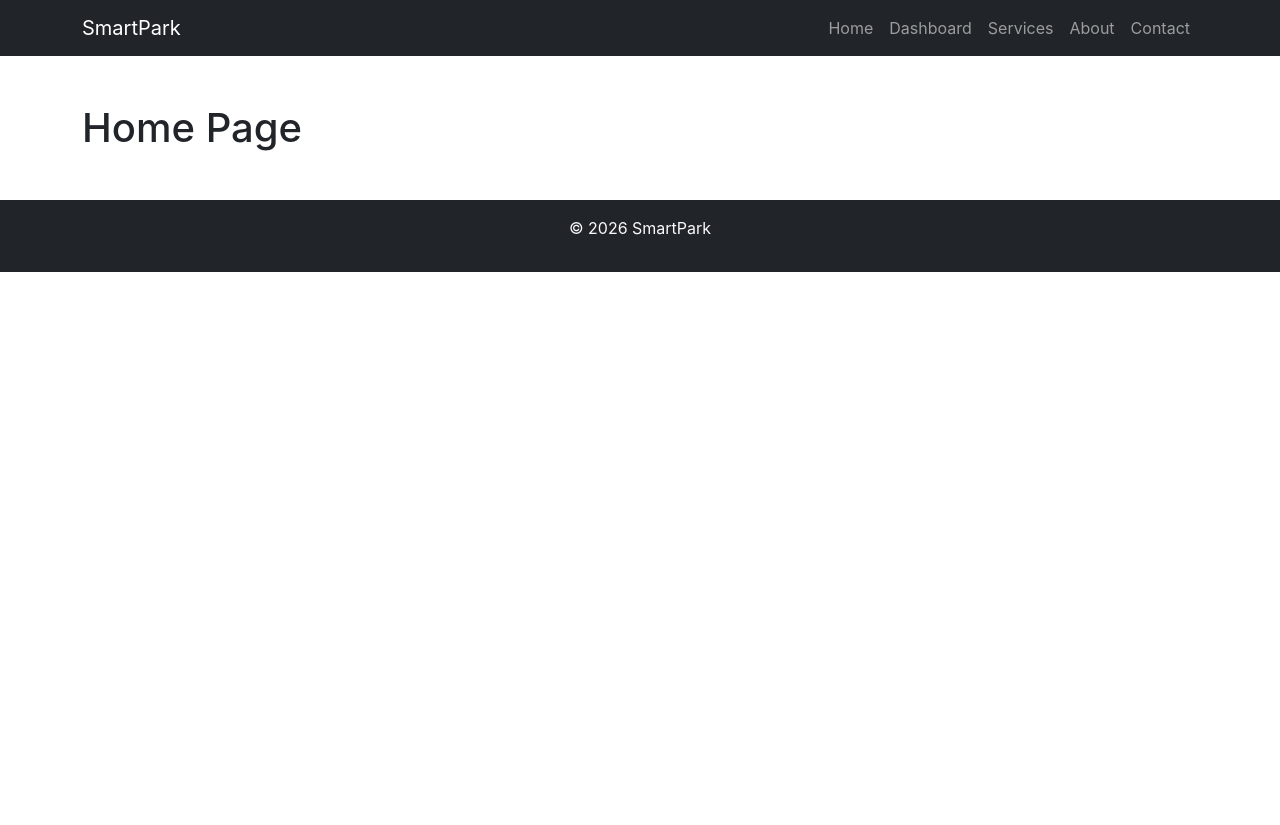
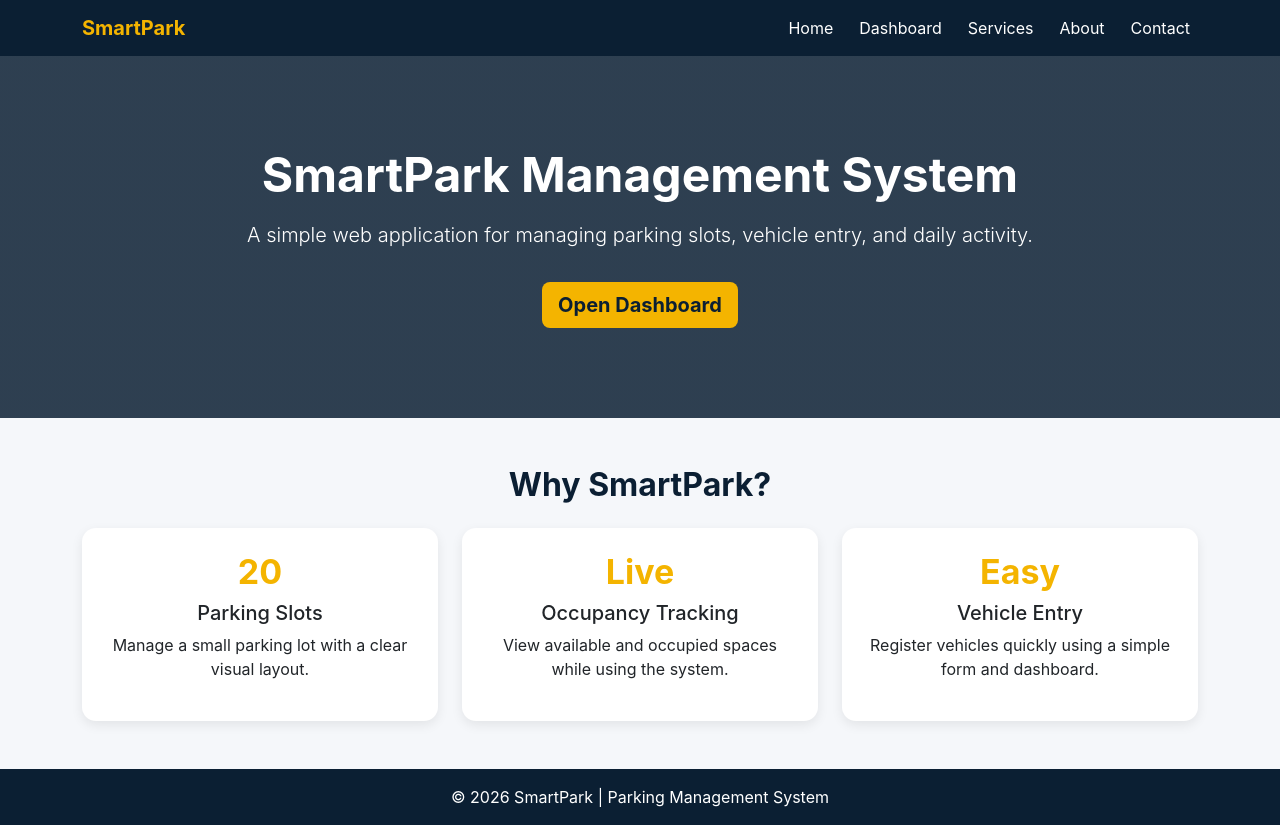
Before and after one commit to 12520057-Mahdi/SmartPark, a React (Create React App) app: page / in a window 1280 px wide. Before the commit the page ends 800 px from the top, so only its background shows below. Built offline with nearby package versions, Linux system fonts and the light colour scheme.

Commit message:
Add SmartPark theme and home page

```diff
--- a/src/App.css
+++ b/src/App.css
@@ -1,38 +1,75 @@
-.App {
-  text-align: center;
+:root {
+  --navy: #0b1f33;
+  --navy-light: #12385c;
+  --amber: #f4b400;
+  --light-bg: #f5f7fa;
+  --text-dark: #1f2933;
 }
 
-.App-logo {
-  height: 40vmin;
-  pointer-events: none;
+body {
+  background-color: var(--light-bg);
+  color: var(--text-dark);
 }
 
-@media (prefers-reduced-motion: no-preference) {
-  .App-logo {
-    animation: App-logo-spin infinite 20s linear;
-  }
+.navbar {
+  background-color: var(--navy) !important;
 }
 
-.App-header {
-  background-color: #282c34;
-  min-height: 100vh;
-  display: flex;
-  flex-direction: column;
-  align-items: center;
-  justify-content: center;
-  font-size: calc(10px + 2vmin);
+.navbar-brand {
+  font-weight: bold;
+  color: var(--amber) !important;
+}
+
+.nav-link {
+  color: white !important;
+  margin-left: 10px;
+}
+
+.nav-link:hover {
+  color: var(--amber) !important;
+}
+
+.hero-section {
+  background: linear-gradient(rgba(11, 31, 51, 0.85), rgba(11, 31, 51, 0.85));
+  color: white;
+  padding: 90px 0;
+}
+
+.hero-title {
+  font-size: 48px;
+  font-weight: bold;
+}
+
+.btn-amber {
+  background-color: var(--amber);
+  color: var(--navy);
+  font-weight: bold;
+  border: none;
+}
+
+.btn-amber:hover {
+  background-color: #d99d00;
   color: white;
 }
 
-.App-link {
-  color: #61dafb;
+.section-title {
+  color: var(--navy);
+  font-weight: bold;
 }
 
-@keyframes App-logo-spin {
-  from {
-    transform: rotate(0deg);
-  }
-  to {
-    transform: rotate(360deg);
-  }
+.smart-card {
+  border: none;
+  border-radius: 14px;
+  box-shadow: 0 4px 12px rgba(0,0,0,0.08);
 }
+
+.stat-number {
+  color: var(--amber);
+  font-size: 34px;
+  font-weight: bold;
+}
+
+.footer {
+  background-color: var(--navy);
+  color: white;
+}
--- a/src/components/Footer.js
+++ b/src/components/Footer.js
@@ -2,8 +2,8 @@
 
 function Footer() {
   return (
-    <footer className="bg-dark text-light text-center p-3 mt-5">
-      <p>© 2026 SmartPark</p>
+    <footer className="footer text-center p-3 mt-5">
+      <p className="mb-0">© 2026 SmartPark | Parking Management System</p>
     </footer>
   );
 }
--- a/src/pages/Home.js
+++ b/src/pages/Home.js
@@ -1,9 +1,50 @@
 import React from 'react';
+import { Link } from 'react-router-dom';
 
 function Home() {
   return (
-    <div className="container mt-5">
-      <h1>Home Page</h1>
+    <div>
+      <section className="hero-section text-center">
+        <div className="container">
+          <h1 className="hero-title">SmartPark Management System</h1>
+          <p className="lead mt-3">
+            A simple web application for managing parking slots, vehicle entry, and daily activity.
+          </p>
+          <Link to="/dashboard" className="btn btn-amber btn-lg mt-3">
+            Open Dashboard
+          </Link>
+        </div>
+      </section>
+
+      <section className="container mt-5">
+        <h2 className="text-center section-title mb-4">Why SmartPark?</h2>
+
+        <div className="row g-4">
+          <div className="col-md-4">
+            <div className="card smart-card p-4 h-100 text-center">
+              <h3 className="stat-number">20</h3>
+              <h5>Parking Slots</h5>
+              <p>Manage a small parking lot with a clear visual layout.</p>
+            </div>
+          </div>
+
+          <div className="col-md-4">
+            <div className="card smart-card p-4 h-100 text-center">
+              <h3 className="stat-number">Live</h3>
+              <h5>Occupancy Tracking</h5>
+              <p>View available and occupied spaces while using the system.</p>
+            </div>
+          </div>
+
+          <div className="col-md-4">
+            <div className="card smart-card p-4 h-100 text-center">
+              <h3 className="stat-number">Easy</h3>
+              <h5>Vehicle Entry</h5>
+              <p>Register vehicles quickly using a simple form and dashboard.</p>
+            </div>
+          </div>
+        </div>
+      </section>
     </div>
   );
 }
```
